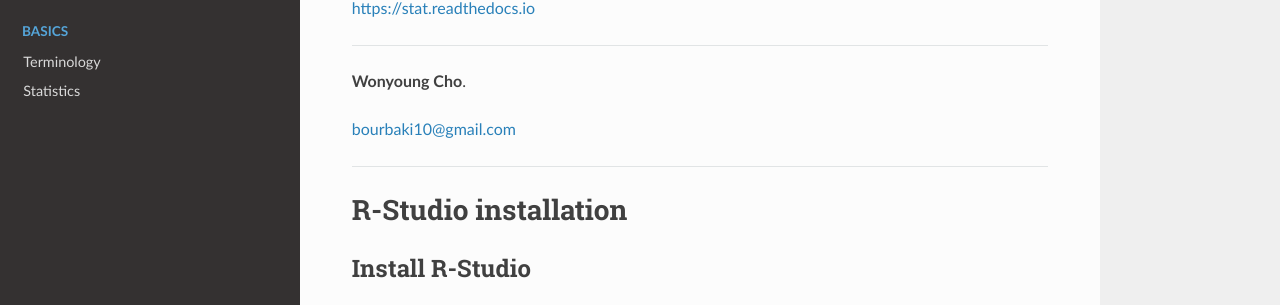
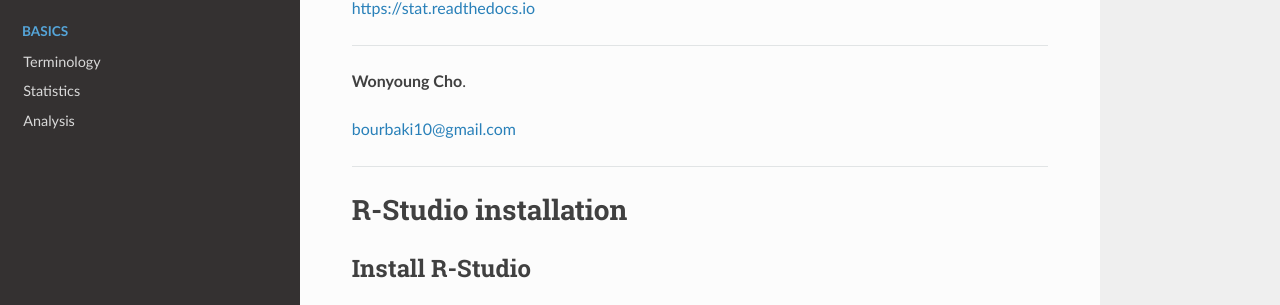
Before and after one commit to WonyoungCho/Statistics, an MkDocs documentation site: the page built from docs/index.md, in a window 1280 px wide. Shown: the part 163-468 px from the top of the page. Built offline with MkDocs 1.6.1, drawn with Linux system fonts in a browser that asks for light colours; nearby versions of some CDN libraries; old or Windows-style settings are respelled for this version of MkDocs.

Commit message:
Update mkdocs.yml

```diff
--- a/mkdocs.yml
+++ b/mkdocs.yml
@@ -12,5 +12,6 @@ pages:
     - Basics:
         - 'Terminology' : 'terminology.md'
         - 'Statistics'  : 'basic.md'
+    - Analysis: 'analysis.md'
 
 theme: readthedocs
```
